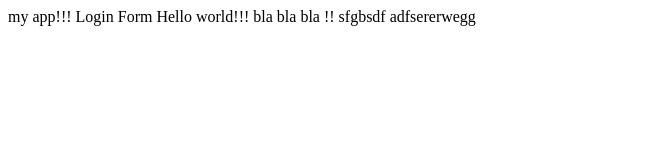
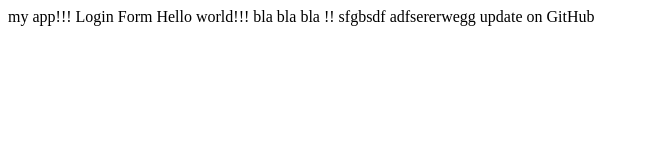
Before and after one commit to Hamza3QA/testRepo, a plain HTML site: page index.html in a window 1280 px wide. Shown: the whole page, without its empty margins (0-649 px from the left). Drawn offline with Linux system fonts and the light colour scheme.

Commit message:
Update index.html
update on gitHub

```diff
--- a/index.html
+++ b/index.html
@@ -9,5 +9,6 @@
         bla bla bla !!
         sfgbsdf
         adfsererwegg
+        update on GitHub
     </body>
 </html>
```
